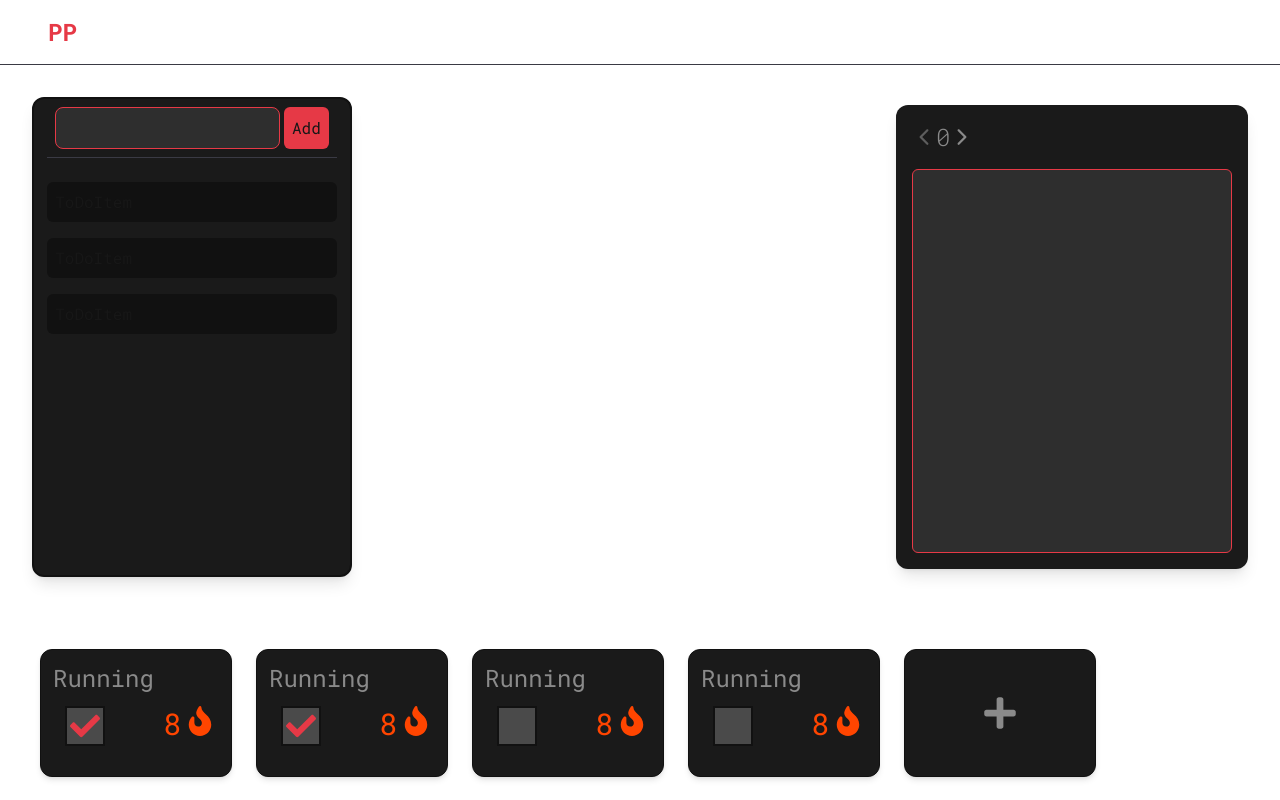
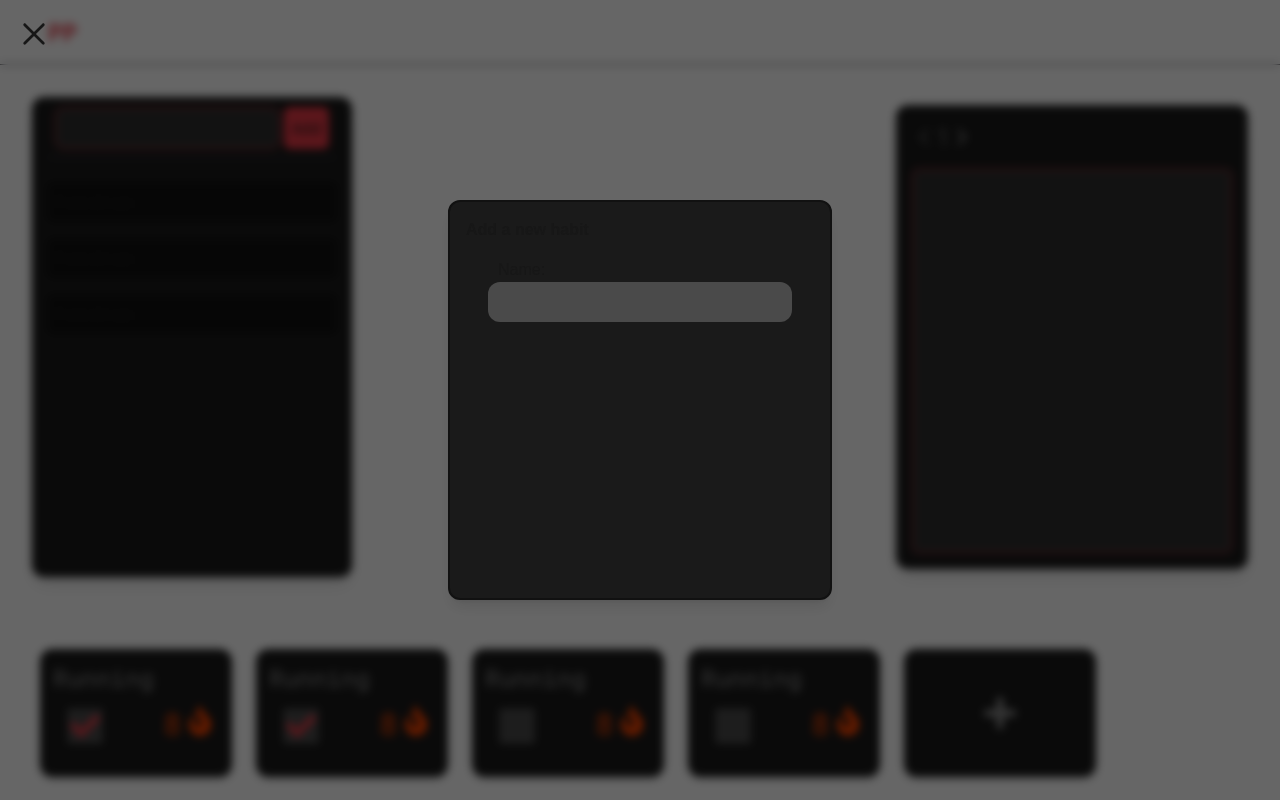
Before and after one commit to frojak4/PrimaryPage, a Next.js app: page /dashboard in a window 1280 px wide. Both pictures are taken after a click on the button 1000 px from the left and 713 px from the top of the page. Built offline with nearby package versions, Linux system fonts and the light colour scheme.

Commit message:
Added modal using react portal

```diff
--- a/app/layout.tsx
+++ b/app/layout.tsx
@@ -36,6 +36,7 @@ export default function RootLayout({
   return (
     <html lang="en">
       <body className={`${robotoMono.variable} ${caveat.variable} antialiased`}>
+        <div id="portal" />
         <Header />
         {children}
       </body>
--- a/components/HabitTracker/AddHabit.tsx
+++ b/components/HabitTracker/AddHabit.tsx
@@ -1,13 +1,38 @@
-import React from "react";
+"use client";
+
+import React, { useState } from "react";
 import { FaPlus } from "react-icons/fa";
+import Modal from "../Modal";
+import AddHabitModal from "./AddHabitModal";
 
 const AddHabit = () => {
+  const [open, setOpen] = useState<boolean>(false);
+
+  const handleOpen = () => {
+    setOpen(true);
+  };
+
+  const handleClose = () => {
+    setOpen(false);
+  };
+
   return (
-    <button className="border group border-darkGray bg-gray rounded-xl mx-2 h-32 md:w-48 w-40 shadow-md font-mono flex justify-center items-center">
-      <p className="text-4xl text-secondaryText group-hover:text-white/65">
-        <FaPlus />
-      </p>
-    </button>
+    <>
+      <button
+        onClick={handleOpen}
+        className="border group border-darkGray bg-gray rounded-xl mx-2 h-32 md:w-48 w-40 shadow-md font-mono flex justify-center items-center"
+      >
+        <p className="text-4xl text-secondaryText group-hover:text-white/65">
+          <FaPlus />
+        </p>
+      </button>
+
+      {open && (
+        <Modal close={handleClose}>
+          <AddHabitModal />
+        </Modal>
+      )}
+    </>
   );
 };
 
--- /dev/null
+++ b/components/HabitTracker/AddHabitModal.tsx
@@ -0,0 +1,17 @@
+import React from "react";
+
+const AddHabitModal = () => {
+  return (
+    <div className="w-96 m-8 min-h-[25rem] max-h-[25rem] border-2 border-darkGray bg-gray rounded-xl flex flex-col shadow-lg overflow-auto">
+      <p className="p-4 font-bold">Add a new habit</p>
+      <p className="pl-12">Name:</p>
+      <input
+        className="bg-lightestGray w-4/5 mx-auto rounded-xl p-2"
+        name="habit"
+        type="text"
+      />
+    </div>
+  );
+};
+
+export default AddHabitModal;
--- /dev/null
+++ b/components/Modal.tsx
@@ -0,0 +1,29 @@
+"use client";
+import React, { useRef, useEffect, useState } from "react";
+import { createPortal } from "react-dom";
+import { RxCross2 } from "react-icons/rx";
+
+const Modal = ({ children, close }) => {
+  const ref = useRef<Element | null>(null);
+
+  const [mounted, setMounted] = useState(false);
+
+  useEffect(() => {
+    ref.current = document.querySelector("#portal");
+    setMounted(true);
+  });
+
+  return mounted
+    ? createPortal(
+        <div className="min-h-screen w-screen bg-black bg-opacity-60 transition-opacity place-items-center backdrop-blur-sm z-[999] fixed flex justify-center">
+          <button onClick={close} className="fixed left-4 top-4 text-4xl">
+            <RxCross2 />
+          </button>
+          {children}
+        </div>,
+        ref.current as Element
+      )
+    : null;
+};
+
+export default Modal;
--- a/components/Notepad/Notepad.tsx
+++ b/components/Notepad/Notepad.tsx
@@ -3,7 +3,7 @@ import React, { useState } from "react";
 import { IoIosArrowBack, IoIosArrowForward } from "react-icons/io";
 
 const Notepad = () => {
-  const [page, setPage] = useState<number>(0);
+  const [page, setPage] = useState<number>(1);
 
   const handlePageBack = () => {
     if (page > 0) {
@@ -24,7 +24,7 @@ const Notepad = () => {
           type="button"
           onClick={handlePageBack}
           className="hover:text-white/65 disabled:text-secondaryText/60"
-          disabled={page <= 0}
+          disabled={page <= 1}
         >
           <IoIosArrowBack />
         </button>
```
